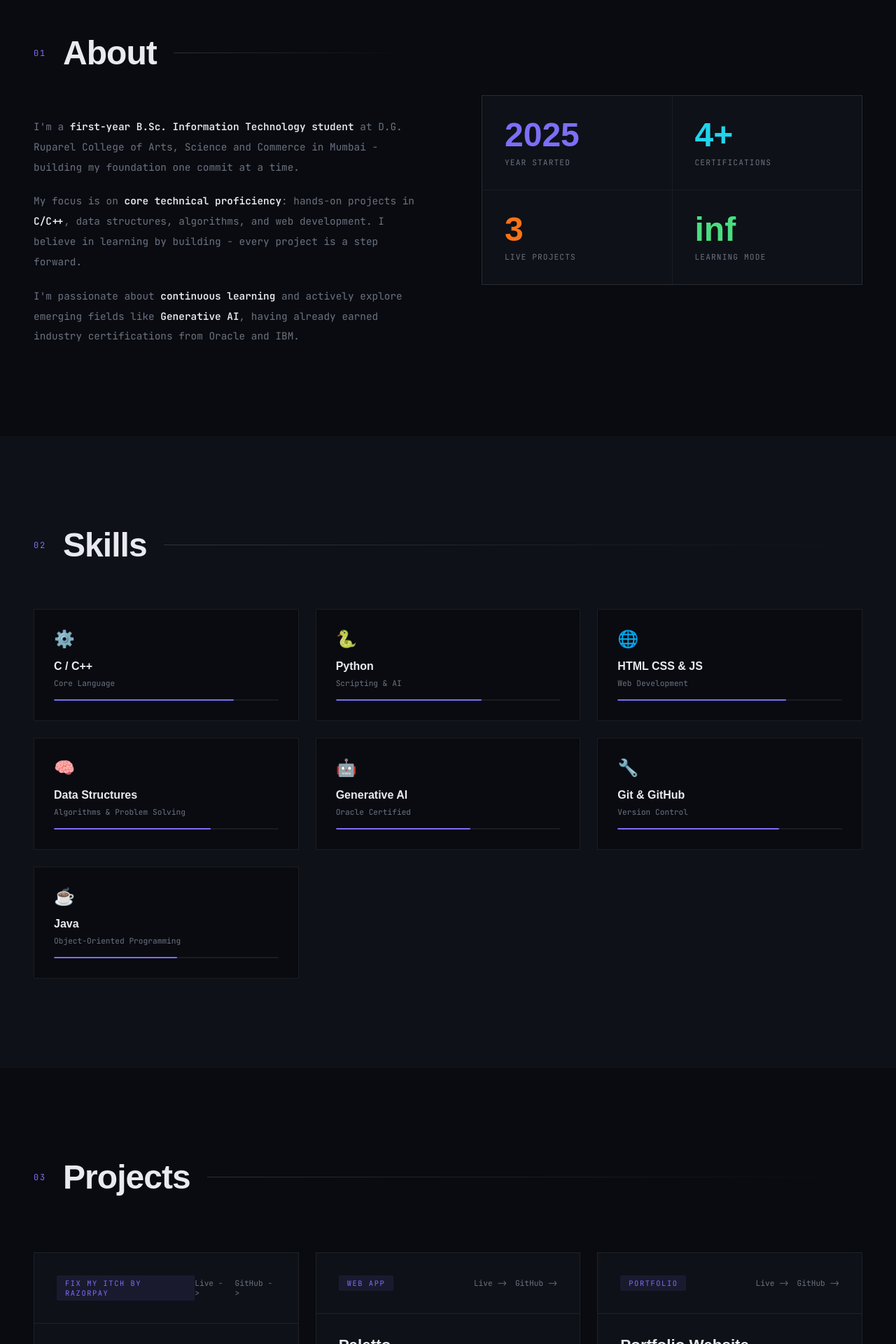
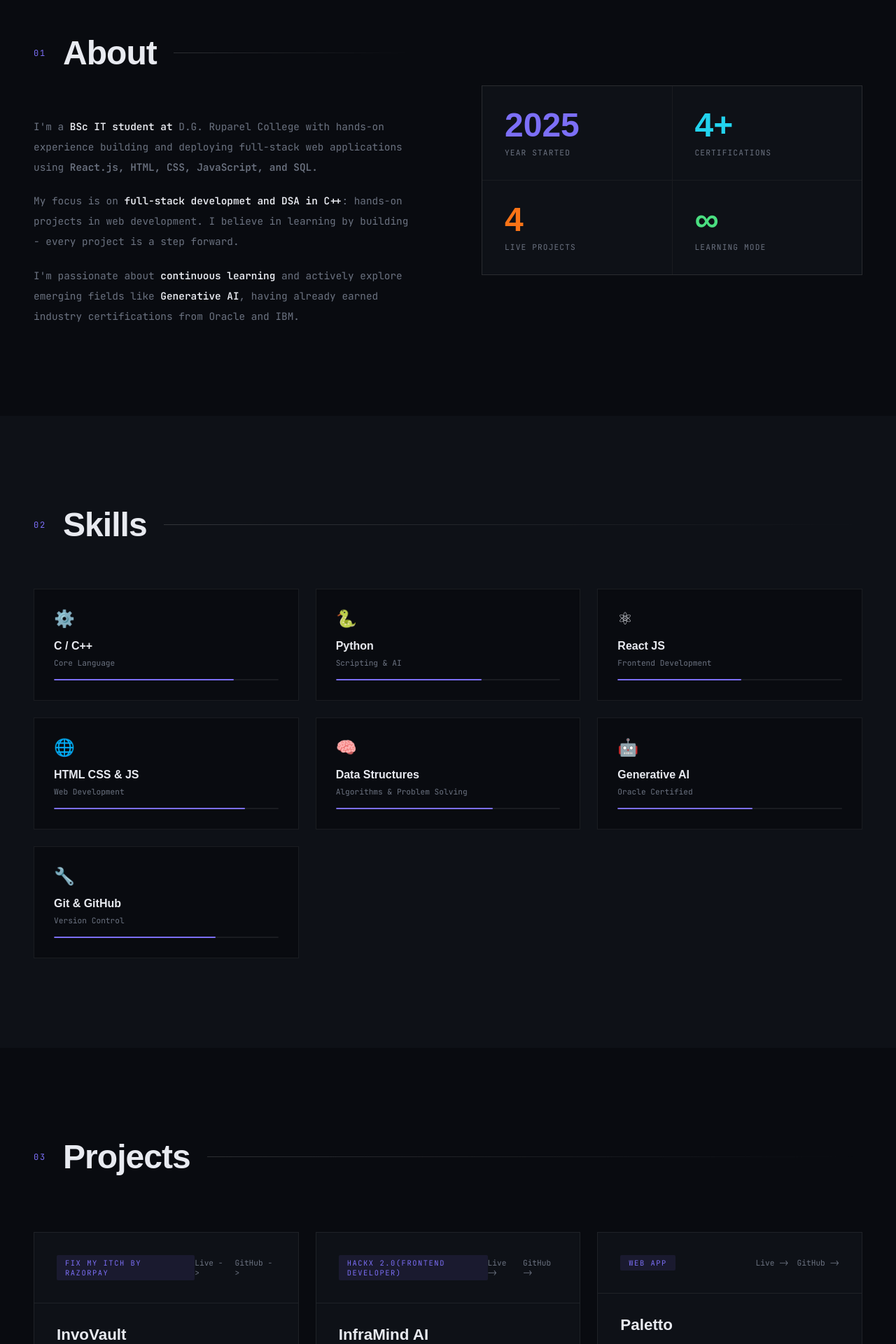
Before and after one commit to DarshanBhandigare/darshanbhandigare.github.io, a React (Vite) app: page / in a window 1280 px wide. Shown: the part 880-2800 px from the top of the page at 70% size. Built offline with nearby package versions, Linux system fonts and the light colour scheme; a web font is replaced by a local one.

Commit message:
added new projects and skills

```diff
--- a/src/data/portfolio.js
+++ b/src/data/portfolio.js
@@ -10,11 +10,11 @@ export const navLinks = [
 export const skills = [
   { icon: "⚙️", name: "C / C++", level: "Core Language", width: 80 },
   { icon: "🐍", name: "Python", level: "Scripting & AI", width: 65 },
-  { icon: "🌐", name: "HTML CSS & JS", level: "Web Development", width: 75 },
+  { icon: "⚛", name: "React JS", level: "Frontend Development", width: 55 },
+  { icon: "🌐", name: "HTML CSS & JS", level: "Web Development", width: 85 },
   { icon: "🧠", name: "Data Structures", level: "Algorithms & Problem Solving", width: 70 },
   { icon: "🤖", name: "Generative AI", level: "Oracle Certified", width: 60 },
   { icon: "🔧", name: "Git & GitHub", level: "Version Control", width: 72 },
-  { icon: "☕", name: "Java", level: "Object-Oriented Programming", width: 55 },
 ];
 
 export const projects = [
@@ -27,6 +27,16 @@ export const projects = [
     live: "https://invovault.vercel.app/",
     github: "https://github.com/DarshanBhandigare/InvoVault",
   },
+
+  {
+    type: "HackX 2.0(FrontEnd Developer)",
+    title: "InfraMind AI",
+    description: "Built a predictive infrastructure management platform using AI-driven risk scoring to detect and flag potential infrastructure failures before they occur.",
+    tags: ["React.js", "JavaScript", "HTML/CSS", "Firebase"],
+    live: "https://inframind-ai.vercel.app/",
+    github: "https://github.com/DarshanBhandigare/InfraMind-AI",
+  },
+
   {
     type: "Web App",
     title: "Paletto",
@@ -41,7 +51,7 @@ export const projects = [
     title: "Portfolio Website",
     description:
       "A personal portfolio website to showcase skills, projects, and certifications. Designed and built from scratch with HTML, CSS and JS, deployed on GitHub Pages.",
-    tags: ["HTML", "CSS", "JavaScript", "GitHub Pages"],
+    tags: ["React JS", "CSS", "JavaScript", "GitHub Pages"],
     live: "https://darshanbhandigare.github.io/",
     github: "https://github.com/DarshanBhandigare/darshanbhandigare.github.io",
   },
--- a/src/sections/AboutSection.jsx
+++ b/src/sections/AboutSection.jsx
@@ -7,12 +7,11 @@ export default function AboutSection() {
         <SectionHeader number="01" title="About" />
         <div className="about-text">
           <p>
-            I&apos;m a <strong>first-year B.Sc. Information Technology student</strong> at D.G. Ruparel College of Arts,
-            Science and Commerce in Mumbai - building my foundation one commit at a time.
+            I&apos;m a <strong>BSc IT student at</strong> D.G. Ruparel College with hands-on experience building and deploying full-stack web applications using <b>React.js, HTML, CSS, JavaScript, and SQL.</b>
           </p>
           <p>
-            My focus is on <strong>core technical proficiency</strong>: hands-on projects in <strong>C/C++</strong>,
-            data structures, algorithms, and web development. I believe in learning by building - every project is a
+            My focus is on <strong>full-stack developmet and DSA in C++</strong>: hands-on projects in
+            web development. I believe in learning by building - every project is a
             step forward.
           </p>
           <p>
@@ -34,13 +33,13 @@ export default function AboutSection() {
         </div>
         <div className="stat-box">
           <div className="stat-num" style={{ color: "var(--accent2)" }}>
-            3
+            4
           </div>
           <div className="stat-label">Live Projects</div>
         </div>
         <div className="stat-box">
           <div className="stat-num" style={{ color: "var(--green)" }}>
-            inf
+            ∞
           </div>
           <div className="stat-label">Learning Mode</div>
         </div>
--- a/src/sections/ContactSection.jsx
+++ b/src/sections/ContactSection.jsx
@@ -62,15 +62,15 @@ export default function ContactSection() {
               <span className="t-blue">~</span> <span className="t-muted">$</span> cat skills.txt
             </div>
             <div>
-              <span className="t-purple">C/C++</span> .
-              <span className="t-purple">Python</span> .
-              <span className="t-purple">Java</span>
+              <span className="t-purple"> C/C++</span> .
+              <span className="t-purple"> Python</span>
             </div>
             <div>
-              <span className="t-purple">HTML/CSS/JS</span> .
-              <span className="t-purple">DSA</span> .
-              <span className="t-purple">Gen AI</span> .
-              <span className="t-purple">Git</span>
+              <span className="t-purple"> HTML/CSS/JS</span> .
+              <span className="t-purple"> React JS</span> .
+              <span className="t-purple"> DSA</span> .
+              <span className="t-purple"> Gen AI</span> .
+              <span className="t-purple"> Git</span>
             </div>
             <br />
             <div>
--- a/src/sections/HeroSection.jsx
+++ b/src/sections/HeroSection.jsx
@@ -13,7 +13,7 @@ export default function HeroSection() {
           <span>Bhandigare</span>
         </h1>
         <p className="hero-sub">
-          // Aspiring Software Developer
+          // Software Developer
           <br />
           // Building with C/C++, DSA & Web Dev
           <br />
@@ -47,7 +47,7 @@ export default function HeroSection() {
       <div className="hero-counter">
         <strong>4</strong>
         <span>Certifications</span>
-        <strong style={{ marginTop: "1rem" }}>3</strong>
+        <strong style={{ marginTop: "1rem" }}>4</strong>
         <span>Live Projects</span>
       </div>
     </section>
--- a/src/sections/ProjectsSection.jsx
+++ b/src/sections/ProjectsSection.jsx
@@ -12,6 +12,7 @@ export default function ProjectsSection({ projects }) {
         </div>
         <div className="projects-rail">
           <ProjectCard {...projects[2]} />
+          <ProjectCard {...projects[3]} />
         </div>
       </div>
     </section>
```
